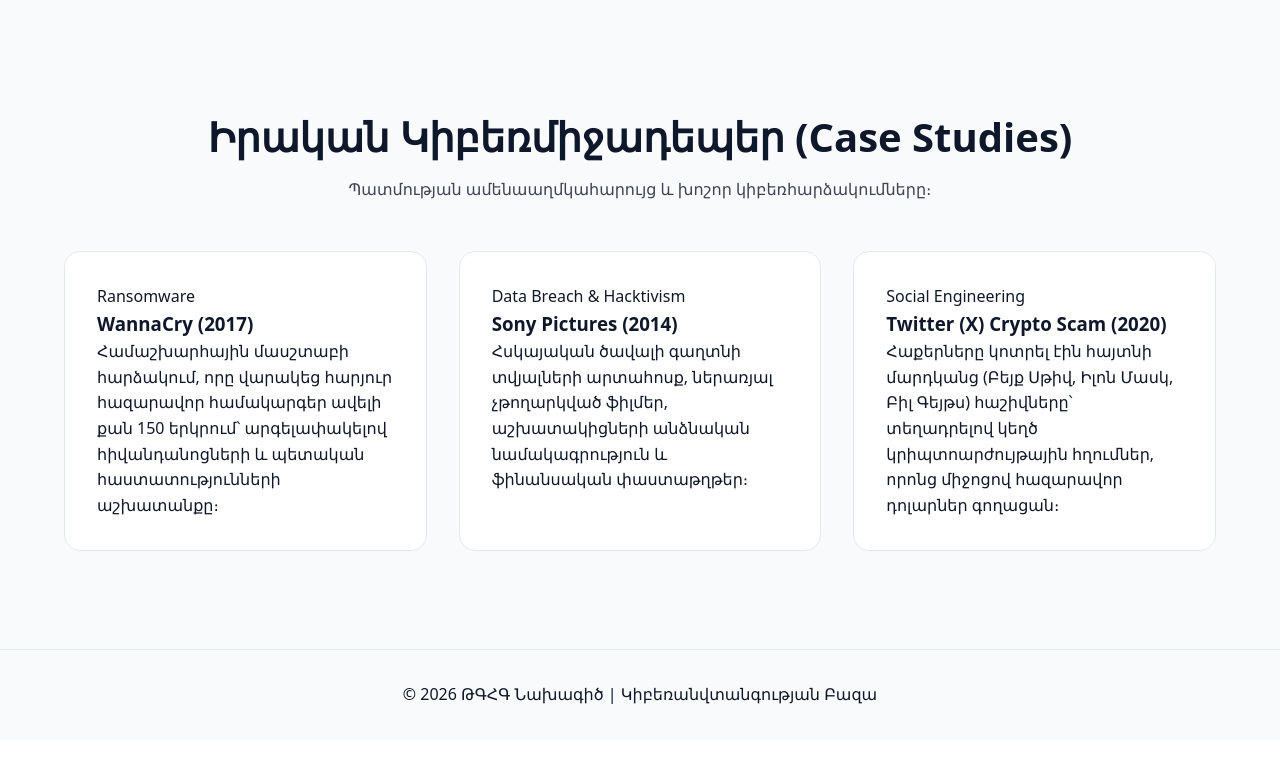
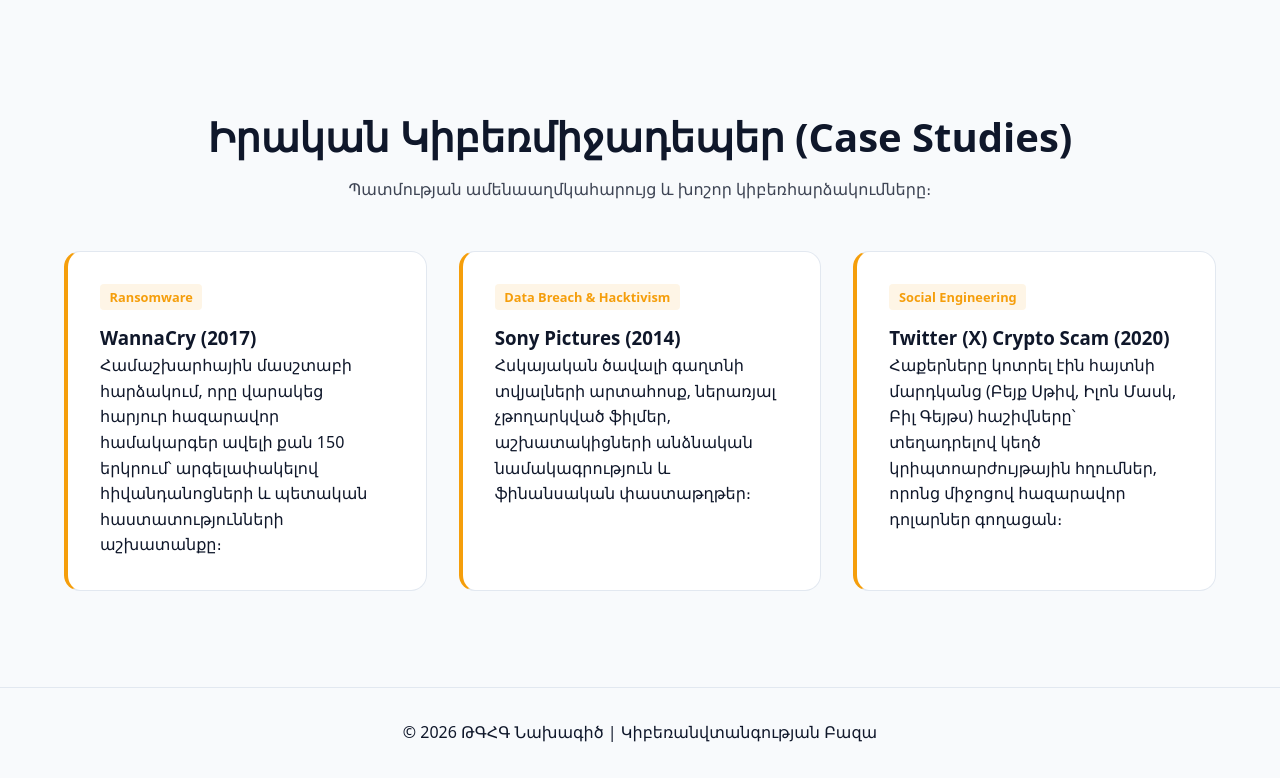
Before and after one commit to 01narek10/Cyberattacks, a Flask app: page /cases in a window 1280 px wide. Shown: the part 71-849 px from the top of the page. Before the commit the page ends 775 px from the top, so only its background shows below. Run offline with Flask 3, Linux system fonts and the light colour scheme.

Commit message:
Update style.css

```diff
--- a/static/style.css
+++ b/static/style.css
@@ -228,3 +228,37 @@ footer {
     .nav-links { display: none; }
     .hero h1 { font-size: 2.5rem; }
 }
+
+.hero-btns {
+    display: flex;
+    gap: 1rem;
+    justify-content: center;
+    margin-top: 1.5rem;
+}
+
+.btn-secondary {
+    background-color: transparent;
+    color: var(--text-color);
+    border: 2px solid var(--primary);
+}
+
+.btn-secondary:hover {
+    background-color: var(--primary);
+    color: white;
+}
+
+.case-card {
+    position: relative;
+    border-left: 4px solid var(--warning);
+}
+
+.case-badge {
+    display: inline-block;
+    padding: 0.2rem 0.6rem;
+    background-color: rgba(245, 158, 11, 0.1);
+    color: var(--warning);
+    border-radius: 4px;
+    font-size: 0.8rem;
+    font-weight: 700;
+    margin-bottom: 0.8rem;
+}
```
